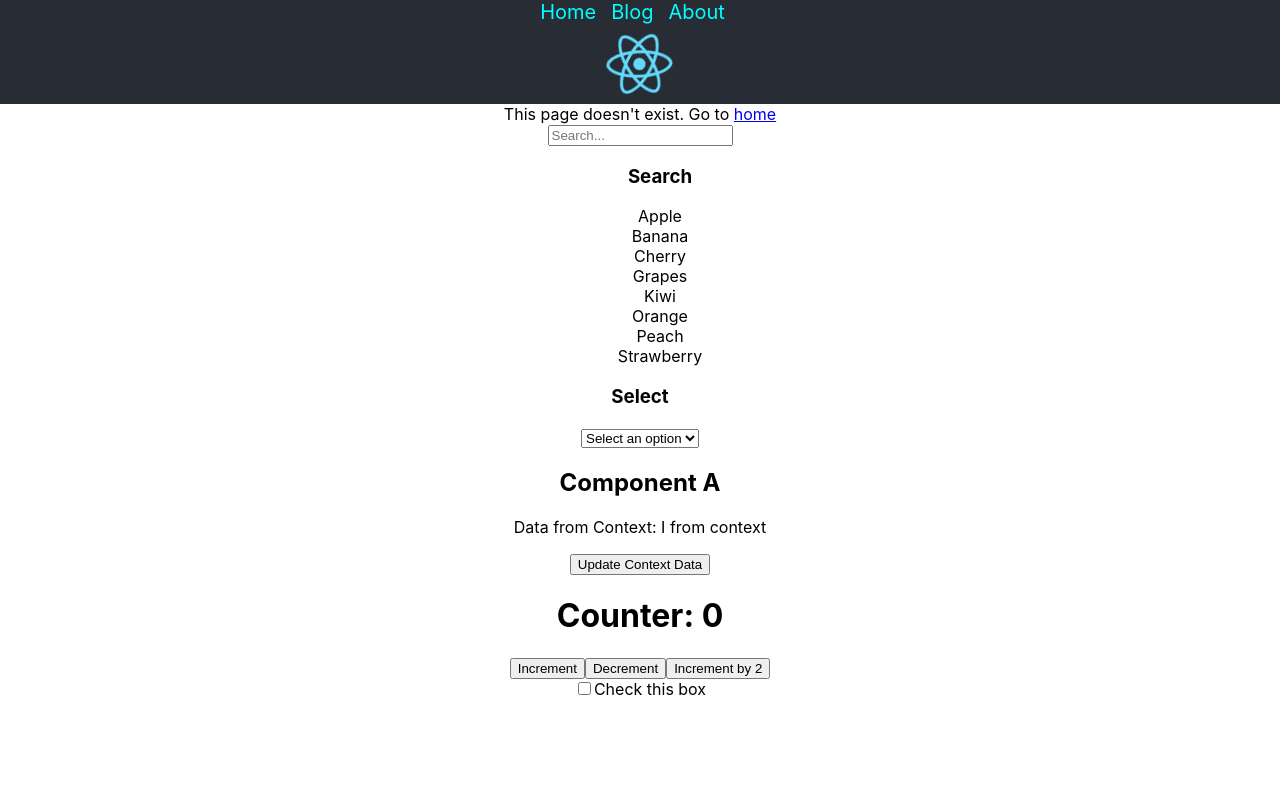
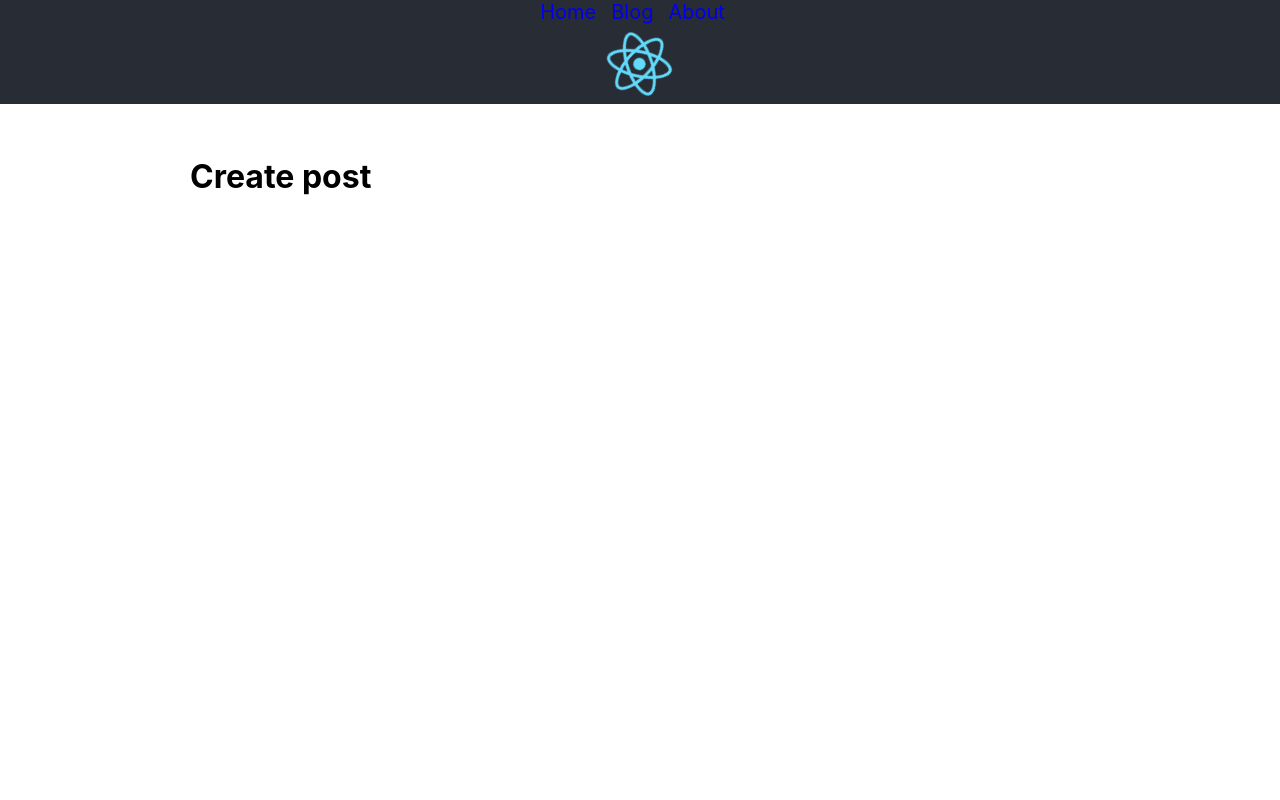
Before and after one commit to Chernukha21/React-Router-v6, a React (Create React App) app: page /posts/new in a window 1280 px wide. Shown: the top 800 px of the page. Built offline with nearby package versions, Linux system fonts and the light colour scheme.

Commit message:
end on fifth lecture

```diff
--- a/src/App.css
+++ b/src/App.css
@@ -39,6 +39,5 @@
 
 .header__links a {
   text-decoration: none;
-  color: aqua;
   margin: 0 15px 0 0;
 }
--- a/src/App.js
+++ b/src/App.js
@@ -1,17 +1,15 @@
 import React, {useState} from "react";
-import logo from './logo.svg';
 import './App.css';
-import { MyContextProvider } from './MyContext';
-import SearchComponent from "./componets/SearchComponent";
-import SelectComponent from "./componets/SelectComponent";
-import Todos from "./componets/Todos";
-import {Routes, Route, Link} from "react-router-dom";
+import {MyContextProvider} from './MyContext';
+import {Route, Routes} from "react-router-dom";
 import HomePage from "./componets/Home.page";
 import NotFoundPage from "./componets/NotFound.page";
 import BlogPage from "./componets/Blog.page";
 import AboutPage from "./componets/About.page";
-
-
+import Layout from "./componets/Layout";
+import SinglePage from "./componets/Single.page";
+import CreatePost from "./componets/CreatePost";
+import EditPostPage from "./componets/EditPost.page";
 
 function App() {
     const [isChecked, setIsChecked] = useState(false);
@@ -21,35 +19,26 @@ function App() {
     };
     return (
         <MyContextProvider>
-
             <div className="App">
-                <header className="App-header">
-                    <div className="header__links">
-                        <Link to="/">Home</Link>
-                        <Link to="/posts">Blog</Link>
-                        <Link to="/about">About</Link>
-                    </div>
-                    <img src={logo} className="App-logo" alt="logo"/>
-                </header>
                 <Routes>
-                    <Route path="/" element={<HomePage/>}/>
-                    <Route path="/posts" element={<BlogPage/>}/>
-                    <Route path="/about" element={<AboutPage/>}/>
-                    <Route path="*" element={<NotFoundPage/>}/>
+                    <Route path="/" element={<Layout/>}>
+                        <Route index path="/" element={<HomePage/>}/>
+                        <Route path="posts" element={<BlogPage/>}/>
+                        <Route path="posts/:id" element={<SinglePage/>}/>
+                        <Route path="posts/:id/edit" element={<EditPostPage/>}/>
+                        <Route path="posts/new" element={<CreatePost/>}/>
+                        <Route path="about" element={<AboutPage/>}/>
+                        <Route path="*" element={<NotFoundPage/>}/>
+                    </Route>
                 </Routes>
-
-                <SearchComponent/>
-                <SelectComponent/>
-                <Todos/>
                 <div>
-                    {/* Используем тег <label> для обертки */}
                     <label>
                         <input
                             type="checkbox"
                             checked={isChecked}
                             onChange={handleCheckboxChange}
                         />
-                        Check this box
+                        {isChecked ? `Checked` : `Check this box`}
                     </label>
                 </div>
             </div>
--- a/src/componets/About.page.js
+++ b/src/componets/About.page.js
@@ -3,7 +3,7 @@ import React from 'react';
 const AboutPage = () => {
     return (
         <div>
-            This is About page
+            <h1>About page</h1>
         </div>
     );
 };
--- a/src/componets/Blog.page.js
+++ b/src/componets/Blog.page.js
@@ -1,10 +1,26 @@
 import React from 'react';
+import {useState, useEffect} from "react";
+import {NavLink} from "react-router-dom";
+
 
 const BlogPage = () => {
+    const [posts, setPosts] = useState([]);
+
+    useEffect(() => {
+        fetch('https://jsonplaceholder.typicode.com/posts')
+            .then(res => res.json())
+            .then(data => setPosts(data))
+    }, []);
+
+
     return (
         <div>
             <h1>Blog Page</h1>
-            <p>This is demo website route</p>
+            {posts.map(post =>
+                (<NavLink to={`/posts/${post.id}`}>
+                    <li>{post.title}</li>
+                </NavLink>)
+            )}
         </div>
     );
 };
--- /dev/null
+++ b/src/componets/CreatePost.js
@@ -0,0 +1,11 @@
+import React from 'react';
+
+const CreatePost = () => {
+    return (
+        <div>
+            <h1>Create post</h1>
+        </div>
+    );
+};
+
+export default CreatePost;
--- /dev/null
+++ b/src/componets/CustomLink.js
@@ -0,0 +1,14 @@
+import React from 'react';
+import {Link, useMatch} from "react-router-dom";
+
+
+const CustomLink = ({children, to, ...props}) => {
+    const match = useMatch(to);
+    return (
+        <Link to={to} {...props} style={{color: match ? 'var(--color-active)' : ''}}>
+            {children}
+        </Link>
+    );
+};
+
+export default CustomLink;
--- /dev/null
+++ b/src/componets/EditPost.page.js
@@ -0,0 +1,13 @@
+import React from 'react';
+import {useParams} from "react-router-dom";
+
+const EditPostPage = () => {
+    const {id} = useParams();
+    return (
+        <div>
+            {`Edit post ${id}`}
+        </div>
+    );
+};
+
+export default EditPostPage;
--- a/src/componets/Home.page.js
+++ b/src/componets/Home.page.js
@@ -3,7 +3,7 @@ import React from 'react';
 const HomePage = () => {
     return (
         <div>
-            Home
+            <h1>Home Page</h1>
         </div>
     );
 };
--- /dev/null
+++ b/src/componets/Layout.js
@@ -0,0 +1,28 @@
+import React from 'react';
+import {Outlet} from "react-router-dom";
+import logo from "../logo.svg";
+import CustomLink from "./CustomLink";
+
+const Layout = () => {
+    const setActive = () => ({isActive}) => isActive ? 'active-link' : '';
+
+    return (
+        <>
+            <header className="App-header">
+                <div className="header__links">
+                    <CustomLink className={setActive()} to="/">Home</CustomLink>
+                    <CustomLink className={setActive()} to="/posts">Blog</CustomLink>
+                    <CustomLink className={setActive()} to="/about">About</CustomLink>
+                </div>
+                <img src={logo} className="App-logo" alt="logo"/>
+            </header>
+            <main className="container">
+                <Outlet/>
+            </main>
+            <footer className="container">2023</footer>
+        </>
+
+    );
+};
+
+export default Layout;
--- /dev/null
+++ b/src/componets/Single.page.js
@@ -0,0 +1,28 @@
+import React, {useEffect, useState} from 'react';
+import {useParams} from "react-router-dom";
+import {NavLink} from "react-router-dom";
+
+
+const SinglePage = ({posts}) => {
+    const {id} = useParams();
+    const [post, setPost] = useState(null);
+    useEffect(() => {
+        fetch(`https://jsonplaceholder.typicode.com/posts/${id}`)
+            .then(res => res.json())
+            .then(data => setPost(data))
+    }, [id]);
+
+    return (
+        <div>
+            {post && (
+                <>
+                    <h1>{post.title}</h1>
+                    <p>{post.body}</p>
+                    <NavLink to={`/posts/${id}/edit`}>Edit</NavLink>
+                </>
+            )}
+        </div>
+    );
+};
+
+export default SinglePage;
--- a/src/index.css
+++ b/src/index.css
@@ -5,9 +5,36 @@ body {
     sans-serif;
   -webkit-font-smoothing: antialiased;
   -moz-osx-font-smoothing: grayscale;
+
 }
 
 code {
   font-family: source-code-pro, Menlo, Monaco, Consolas, 'Courier New',
     monospace;
 }
+
+:root {
+  --color-bg: #2C2C32;
+  --color-bg-hover: #0f7dc6;
+  --color-active: #0f7dc6;
+}
+
+.container {
+  max-width: 900px;
+  text-align: left;
+  padding: 2rem 0;
+  padding-left: 2rem;
+  padding-right: 2rem;
+  margin: 0 auto;
+}
+
+.active-link {
+  color: var(--color-active);
+  cursor: default;
+}
+
+main {
+  min-height: calc(100vh - 85px - 22px);
+  padding-top: 1.5rem;
+  padding-bottom: 1.5rem;
+}
```
